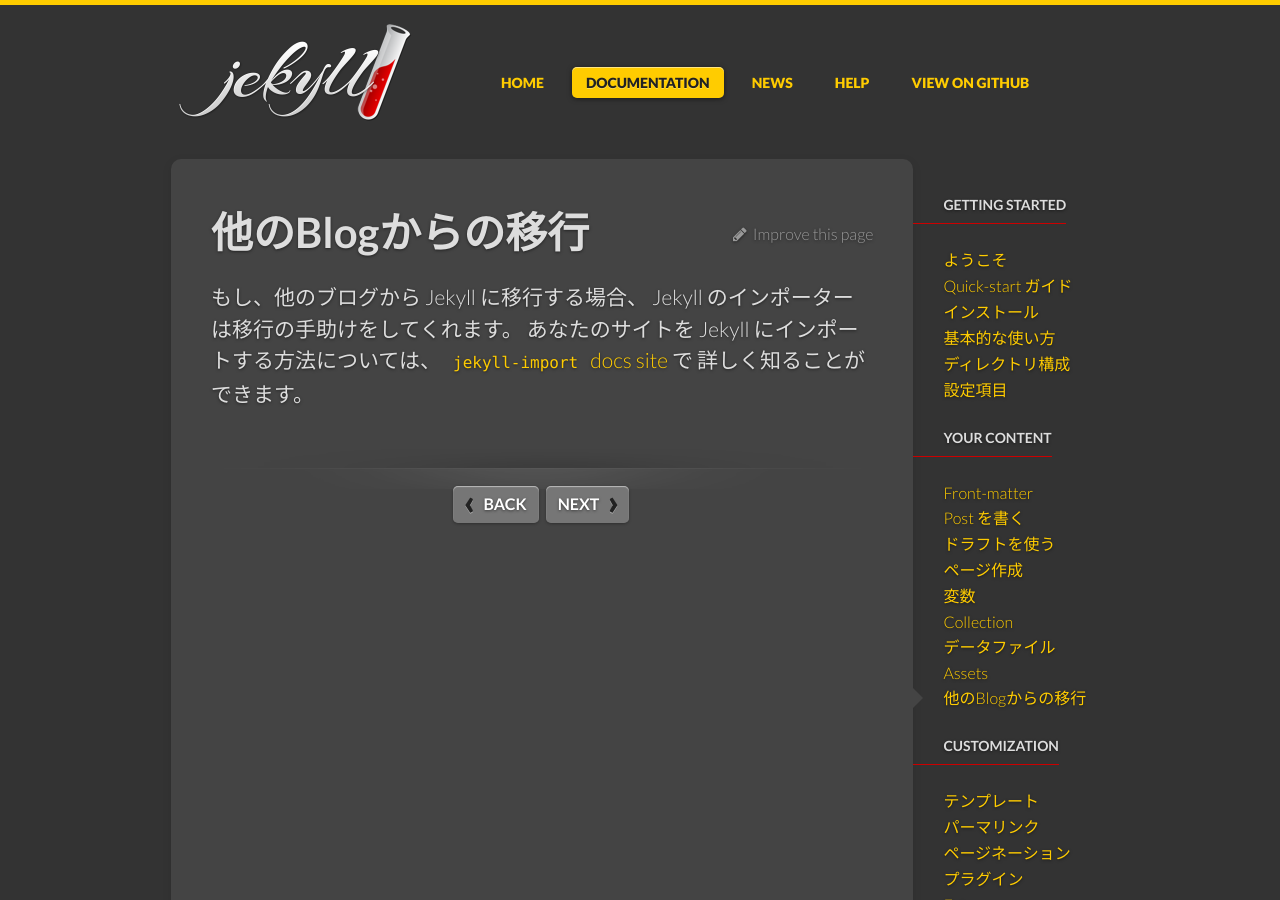
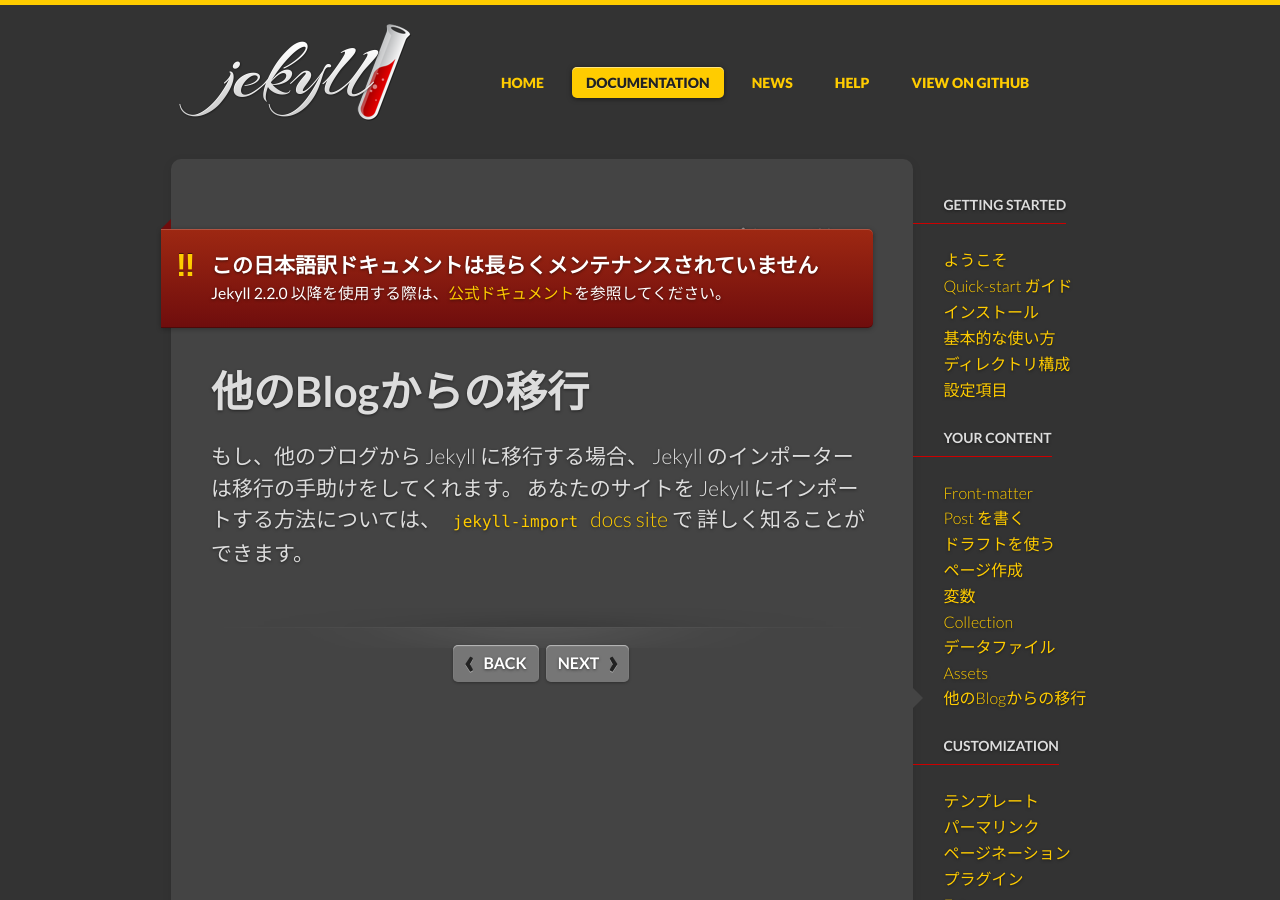
Before and after one commit to jekyllrb-ja/jekyllrb-ja.github.io, a Jekyll site: the page built from _docs/migrations.md, in a window 1280 px wide and 900 px high. Built offline with Jekyll 4.4.1, drawn with Linux system fonts in a browser that asks for light colours; comment, search, counter and statistics services are not loaded.

Commit message:
Add warning across docs
Inform this docs has no longer maintained

```diff
--- a/_layouts/docs.html
+++ b/_layouts/docs.html
@@ -12,6 +12,10 @@
           <div class="improve right hide-on-mobiles">
             <a href="https://github.com/jekyll/jekyll/edit/master/site/{{ page.path }}"><i class="fa fa-pencil"></i> &nbsp;Improve this page</a>
           </div>
+          <div class="note warning">
+            <h5>この日本語訳ドキュメントは長らくメンテナンスされていません</h5>
+            <p>Jekyll 2.2.0 以降を使用する際は、<a href="https://jekyllrb.com/docs/">公式ドキュメント</a>を参照してください。</p>
+          </div>
           <h1>{{ page.title }}</h1>
           {{ content }}
           {% include section_nav.html %}
```
